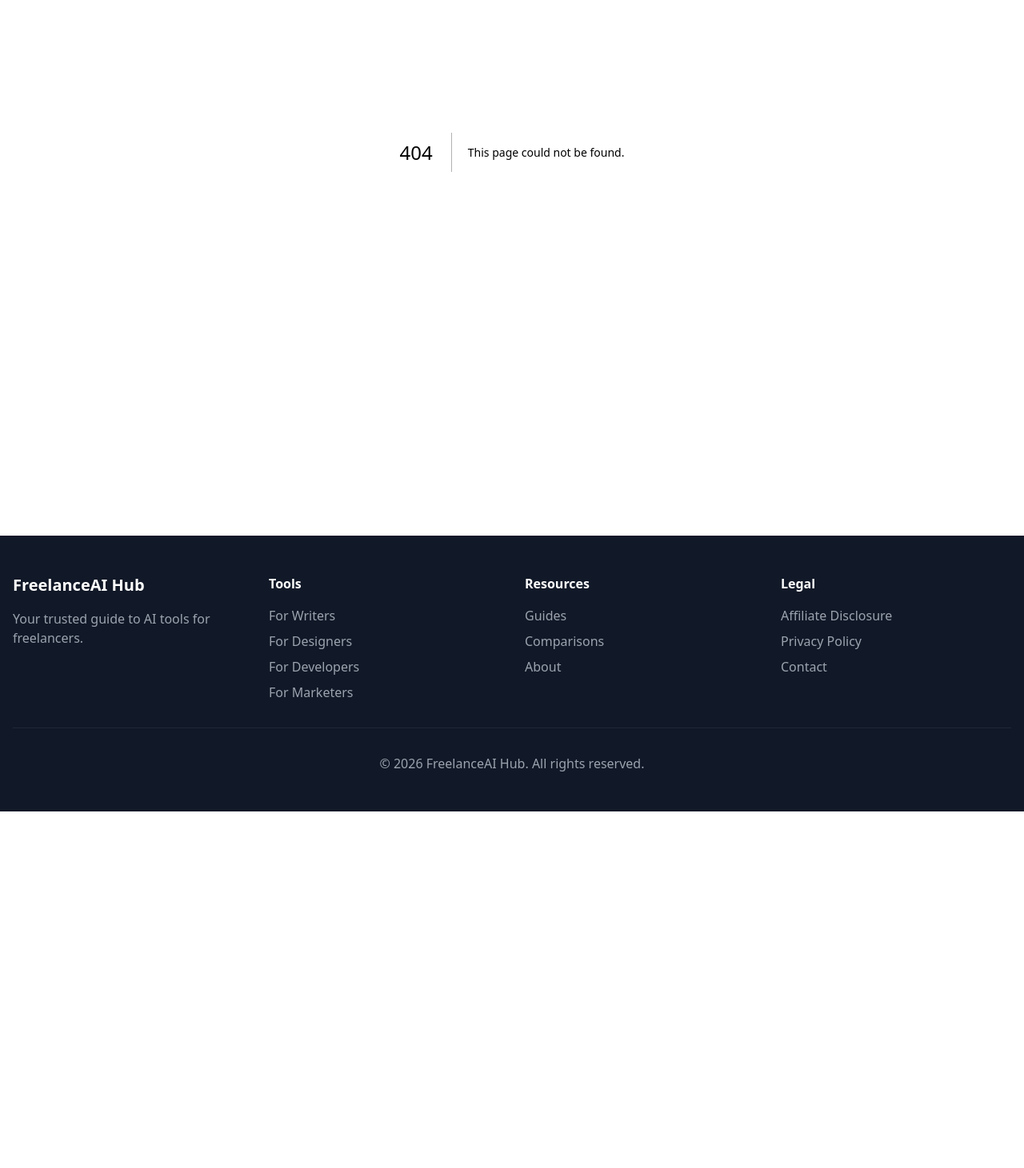
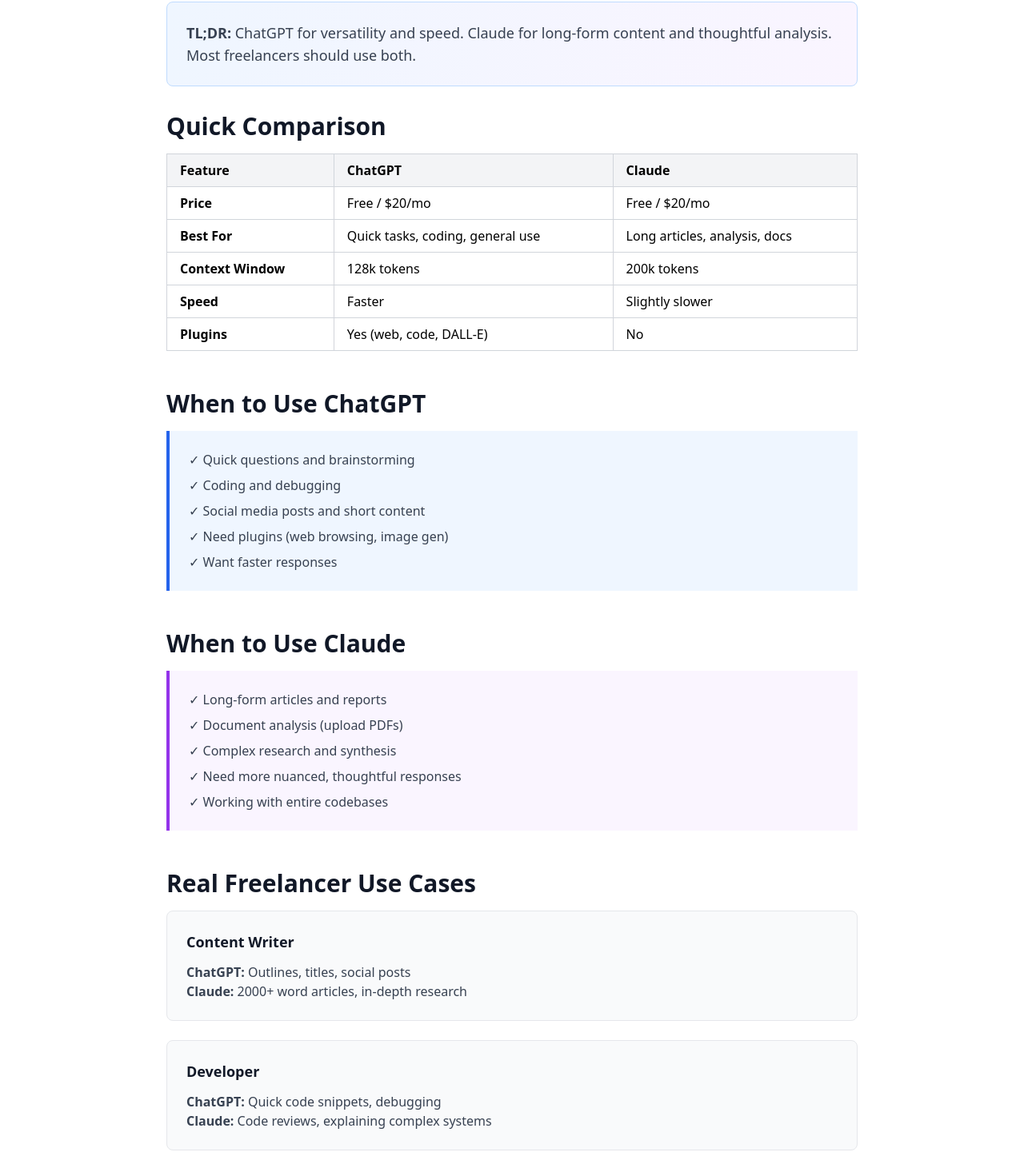
Before and after one commit to eddclawd-lang/freelance-ai-hub, a Next.js app: page /comparisons/chatgpt-vs-claude in a window 1280 px wide. Before the commit this address had no page. Shown: the part 275-1736 px from the top of the page at 80% size. Before the commit the page ends 1290 px from the top, so only its background shows below. Built offline with nearby package versions, Linux system fonts and the light colour scheme.

Commit message:
Add comparison post ChatGPT vs Claude

```diff
--- /dev/null
+++ b/app/comparisons/chatgpt-vs-claude/page.tsx
@@ -0,0 +1,150 @@
+import Link from 'next/link'
+
+export const metadata = {
+  title: 'ChatGPT vs Claude: Which AI is Best for Freelancers? (2026)',
+  description: 'In-depth comparison of ChatGPT vs Claude for freelancers. Features, pricing, use cases, and which one to choose.',
+}
+
+export default function ChatGPTvsClaude() {
+  return (
+    <main className="bg-white">
+      <div className="container mx-auto px-4 py-12 max-w-4xl">
+        <div className="text-sm text-gray-500 mb-6">
+          <Link href="/" className="hover:text-blue-600">Home</Link> / Comparisons / ChatGPT vs Claude
+        </div>
+
+        <h1 className="text-4xl md:text-5xl font-bold text-gray-900 mb-6">
+          ChatGPT vs Claude: Which One Should You Use?
+        </h1>
+
+        <div className="bg-gradient-to-r from-blue-50 to-purple-50 border border-blue-200 rounded-lg p-6 mb-8">
+          <p className="text-lg text-gray-700">
+            <strong>TL;DR:</strong> ChatGPT for versatility and speed. Claude for long-form content and thoughtful analysis.
+            Most freelancers should use both.
+          </p>
+        </div>
+
+        <article className="prose prose-lg max-w-none">
+          <h2 className="text-3xl font-bold text-gray-900 mt-8 mb-4">Quick Comparison</h2>
+          <div className="overflow-x-auto mb-8">
+            <table className="w-full border-collapse">
+              <thead>
+                <tr className="bg-gray-100">
+                  <th className="border border-gray-300 px-4 py-2 text-left">Feature</th>
+                  <th className="border border-gray-300 px-4 py-2 text-left">ChatGPT</th>
+                  <th className="border border-gray-300 px-4 py-2 text-left">Claude</th>
+                </tr>
+              </thead>
+              <tbody>
+                <tr>
+                  <td className="border border-gray-300 px-4 py-2 font-semibold">Price</td>
+                  <td className="border border-gray-300 px-4 py-2">Free / $20/mo</td>
+                  <td className="border border-gray-300 px-4 py-2">Free / $20/mo</td>
+                </tr>
+                <tr>
+                  <td className="border border-gray-300 px-4 py-2 font-semibold">Best For</td>
+                  <td className="border border-gray-300 px-4 py-2">Quick tasks, coding, general use</td>
+                  <td className="border border-gray-300 px-4 py-2">Long articles, analysis, docs</td>
+                </tr>
+                <tr>
+                  <td className="border border-gray-300 px-4 py-2 font-semibold">Context Window</td>
+                  <td className="border border-gray-300 px-4 py-2">128k tokens</td>
+                  <td className="border border-gray-300 px-4 py-2">200k tokens</td>
+                </tr>
+                <tr>
+                  <td className="border border-gray-300 px-4 py-2 font-semibold">Speed</td>
+                  <td className="border border-gray-300 px-4 py-2">Faster</td>
+                  <td className="border border-gray-300 px-4 py-2">Slightly slower</td>
+                </tr>
+                <tr>
+                  <td className="border border-gray-300 px-4 py-2 font-semibold">Plugins</td>
+                  <td className="border border-gray-300 px-4 py-2">Yes (web, code, DALL-E)</td>
+                  <td className="border border-gray-300 px-4 py-2">No</td>
+                </tr>
+              </tbody>
+            </table>
+          </div>
+
+          <h2 className="text-3xl font-bold text-gray-900 mt-12 mb-4">When to Use ChatGPT</h2>
+          <div className="bg-blue-50 border-l-4 border-blue-600 p-6 mb-6">
+            <ul className="space-y-2 text-gray-700">
+              <li>✓ Quick questions and brainstorming</li>
+              <li>✓ Coding and debugging</li>
+              <li>✓ Social media posts and short content</li>
+              <li>✓ Need plugins (web browsing, image gen)</li>
+              <li>✓ Want faster responses</li>
+            </ul>
+          </div>
+
+          <h2 className="text-3xl font-bold text-gray-900 mt-12 mb-4">When to Use Claude</h2>
+          <div className="bg-purple-50 border-l-4 border-purple-600 p-6 mb-6">
+            <ul className="space-y-2 text-gray-700">
+              <li>✓ Long-form articles and reports</li>
+              <li>✓ Document analysis (upload PDFs)</li>
+              <li>✓ Complex research and synthesis</li>
+              <li>✓ Need more nuanced, thoughtful responses</li>
+              <li>✓ Working with entire codebases</li>
+            </ul>
+          </div>
+
+          <h2 className="text-3xl font-bold text-gray-900 mt-12 mb-4">Real Freelancer Use Cases</h2>
+
+          <div className="bg-gray-50 border border-gray-200 rounded-lg p-6 mb-6">
+            <h3 className="font-bold text-lg text-gray-900 mb-3">Content Writer</h3>
+            <p className="text-gray-700">
+              <strong>ChatGPT:</strong> Outlines, titles, social posts<br/>
+              <strong>Claude:</strong> 2000+ word articles, in-depth research
+            </p>
+          </div>
+
+          <div className="bg-gray-50 border border-gray-200 rounded-lg p-6 mb-6">
+            <h3 className="font-bold text-lg text-gray-900 mb-3">Developer</h3>
+            <p className="text-gray-700">
+              <strong>ChatGPT:</strong> Quick code snippets, debugging<br/>
+              <strong>Claude:</strong> Code reviews, explaining complex systems
+            </p>
+          </div>
+
+          <div className="bg-gray-50 border border-gray-200 rounded-lg p-6 mb-6">
+            <h3 className="font-bold text-lg text-gray-900 mb-3">Consultant</h3>
+            <p className="text-gray-700">
+              <strong>ChatGPT:</strong> Client emails, quick research<br/>
+              <strong>Claude:</strong> Detailed reports, proposals, analysis
+            </p>
+          </div>
+
+          <h2 className="text-3xl font-bold text-gray-900 mt-12 mb-4">The Verdict</h2>
+          <div className="bg-gradient-to-r from-blue-600 to-purple-600 text-white rounded-lg p-8 mb-8">
+            <h3 className="text-2xl font-bold mb-4">Get Both</h3>
+            <p className="text-lg mb-4">
+              Honestly? You want both. They complement each other perfectly.
+            </p>
+            <p className="text-blue-100">
+              <strong>Budget pick:</strong> Start with ChatGPT free, add Claude when you need long-form.<br/>
+              <strong>Pro setup:</strong> ChatGPT Plus ($20) + Claude Pro ($20) = $40/mo for complete coverage.
+            </p>
+          </div>
+
+          <div className="grid md:grid-cols-2 gap-4">
+            <a
+              href="https://chat.openai.com"
+              target="_blank"
+              rel="noopener noreferrer nofollow"
+              className="block bg-blue-600 text-white text-center py-4 px-6 rounded-lg font-semibold hover:bg-blue-700 transition"
+            >
+              Try ChatGPT →
+            </a>
+            <a
+              href="https://claude.ai"
+              target="_blank"
+              rel="noopener noreferrer nofollow"
+              className="block bg-purple-600 text-white text-center py-4 px-6 rounded-lg font-semibold hover:bg-purple-700 transition"
+            >
+              Try Claude →
+            </a>
+          </div>
+        </article>
+      </div>
+    </main>
+  )
+}
```
